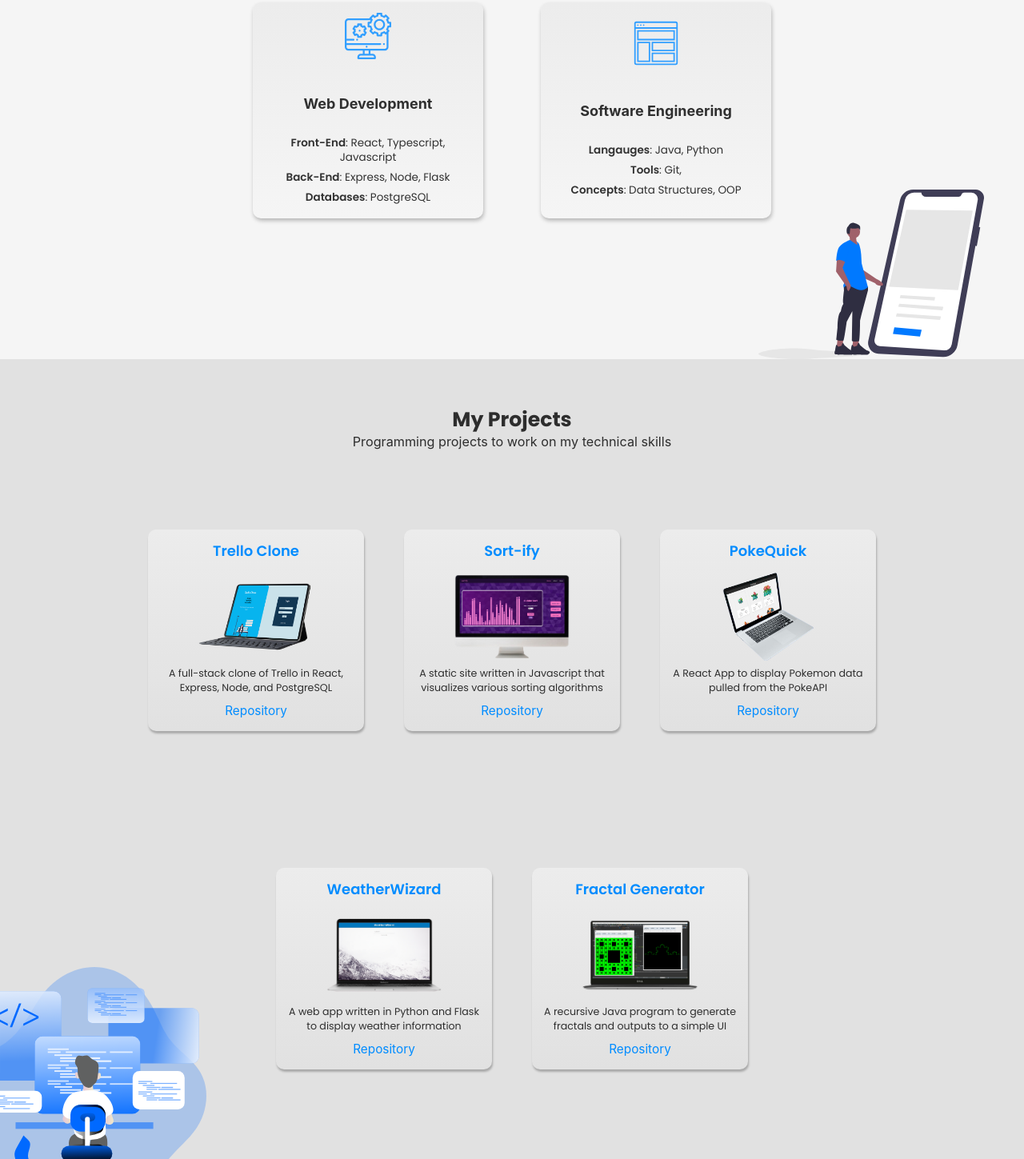
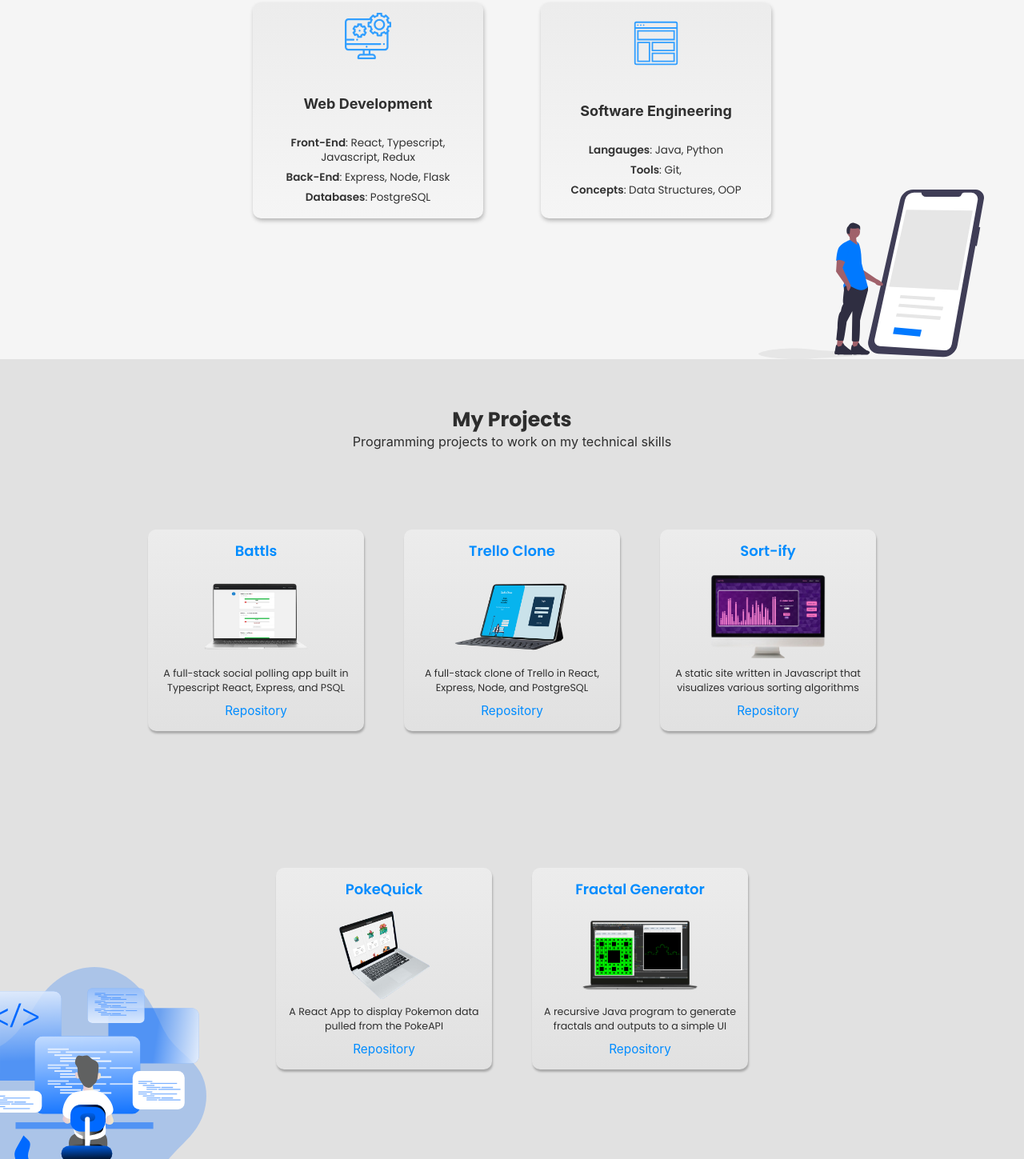
Before and after one commit to jackbisceglia/personalsitev2, a Gatsby site: page / in a window 1280 px wide. Shown: the part 879-2328 px from the top of the page at 80% size. Built offline with nearby package versions, Linux system fonts and the light colour scheme; Gatsby itself is replaced by a stand-in of ours.

Commit message:
Resume updated, Projects updated

```diff
--- a/src/components/iconBar.js
+++ b/src/components/iconBar.js
@@ -1,6 +1,6 @@
 import React from 'react'
 import '../global.css'
-import resume from '../images/JackBResumeV1.pdf'
+import resume from '../images/JackBiscegliaResume.pdf'
 
 export default function IconBar(props) {
 
--- a/src/pages/index.js
+++ b/src/pages/index.js
@@ -12,6 +12,7 @@ import weather from '../images/ProjectImgs/weathermockup.png';
 import fractal from '../images/ProjectImgs/fractalmock.png';
 import trello from '../images/ProjectImgs/tcmock.png';
 import poke from '../images/ProjectImgs/pokemock.png';
+import battls from '../images/ProjectImgs/battls.png';
 
 import '../global.css'
 
@@ -46,7 +47,7 @@ const IndexPage = () => (
           specs={[
           {
             name : 'Front-End',
-            rest : 'React, Typescript, Javascript'
+            rest : 'React, Typescript, Javascript, Redux'
           },
           {
             name : 'Back-End',
@@ -86,6 +87,14 @@ const IndexPage = () => (
       <h4>Programming projects to work on my technical skills</h4>
       <div className="proj-wrapper">
         <Project
+          title={'Battls'}
+          icon={battls}
+          description={'A full-stack social polling app built in Typescript React, Express, and PSQL'}
+          url={"https://github.com/jackbisceglia/WeatherWizard"}
+          livesite={"#projects"}
+          blank={false}
+        />
+        <Project
           title={'Trello Clone'}
           icon={trello}
           description={'A full-stack clone of Trello in React, Express, Node, and PostgreSQL'}
@@ -108,14 +117,6 @@ const IndexPage = () => (
           url={"https://github.com/jackbisceglia/ReactPokemonApp"}
           livesite={"https://jackbisceglia.github.io/ReactPokemonApp/"}
           blank={true}
-        />
-        <Project
-          title={'WeatherWizard'}
-          icon={weather}
-          description={'A web app written in Python and Flask to display weather information'}
-          url={"https://github.com/jackbisceglia/WeatherWizard"}
-          livesite={"#projects"}
-          blank={false}
         />
         <Project
           title={'Fractal Generator'}
```
Also changed, not shown: src/images/ProjectImgs/battls.png (added), 1 other file.
